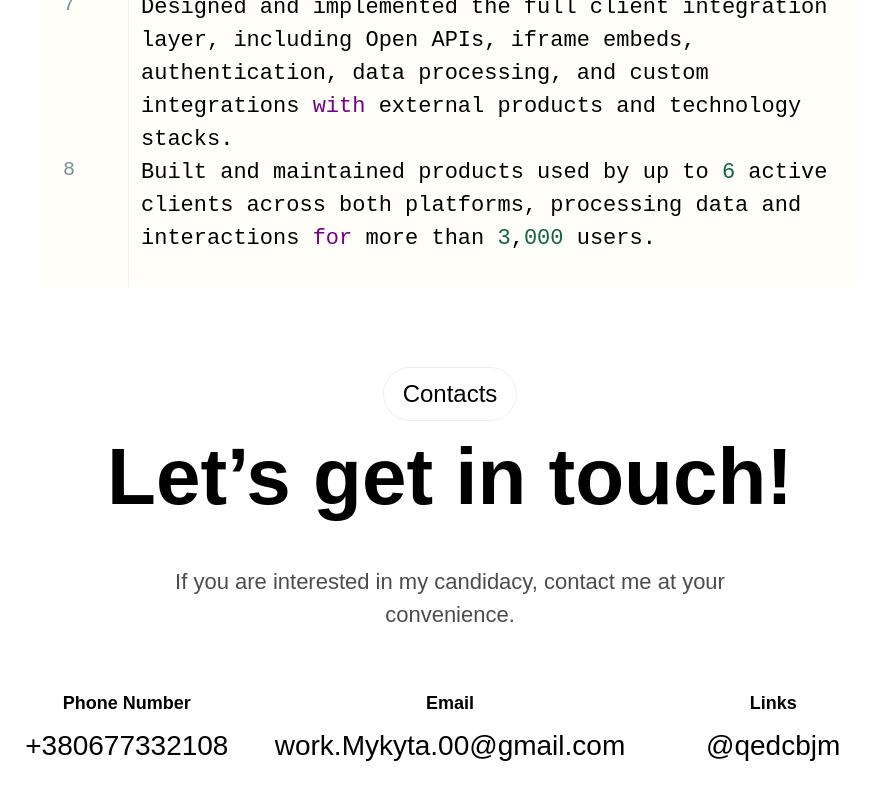
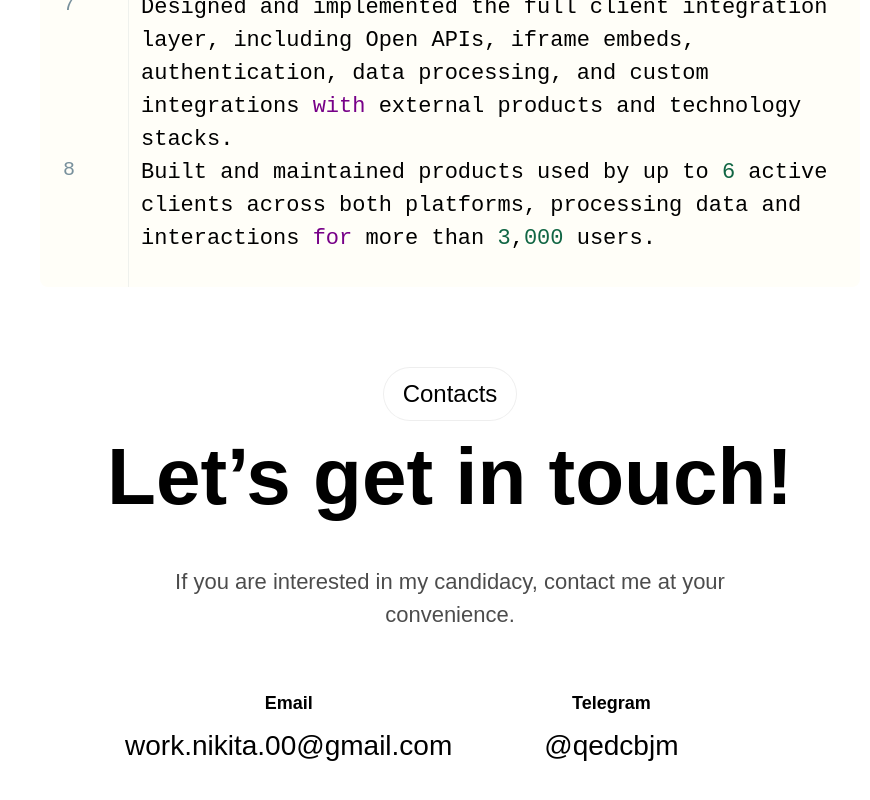
Before and after one commit to 1NikitaNikita1/wesite, a React (Create React App) app: page /yoona-space in a window 1280 px wide. Shown: the part 3535-4335 px from the top of the page, without its empty margins (190-1060 px from the left). Built offline with nearby package versions, Linux system fonts and the light colour scheme; no server answers; a web font is replaced by a local one.

Commit message:
upd contacts

```diff
--- a/src/components/contacts/index.tsx
+++ b/src/components/contacts/index.tsx
@@ -13,16 +13,16 @@ export const Contacts: FC = () => {
                 </span>
             </Heading>
             <div className='contacts-wrap'>
-                <div className='item'>
+                {/* <div className='item'>
                     <span className='label'>Phone Number</span>
                     <a href='tel:+380677332108'>+380677332108</a>
+                </div> */}
+                <div className='item'>
+                    <span className='label'>Email</span>
+                    <a href='mailto:work.nikita.00@gmail.com'>work.nikita.00@gmail.com</a>
                 </div>
                 <div className='item'>
-                    <span className='label'>Email</span>
-                    <a href='mailto:work.Mykyta.00@gmail.com'>work.Mykyta.00@gmail.com</a>
-                </div>
-                <div className='item'>
-                    <span className='label'>Links</span>
+                    <span className='label'>Telegram</span>
                     <a href='https://t.me/qedcbjm' target='_blank' rel='noreferrer'>
                         @qedcbjm
                     </a>
@@ -60,7 +60,7 @@ export const ScContacts = styled.footer`
         max-width: 969px;
         margin-inline: auto;
         display: flex;
-        justify-content: space-between;
+        justify-content: center;
         margin-top: 32px;
 
         .item {
--- a/src/components/yoona-space.tsx
+++ b/src/components/yoona-space.tsx
@@ -273,7 +273,7 @@ const ScSkillsWrap = styled.div`
     @media (max-width: 577px) {
         justify-content: center;
         display: flex;
-        align-items: center;
+        align-items: flex-start;
         flex-wrap: wrap;
     }
 `;
```
